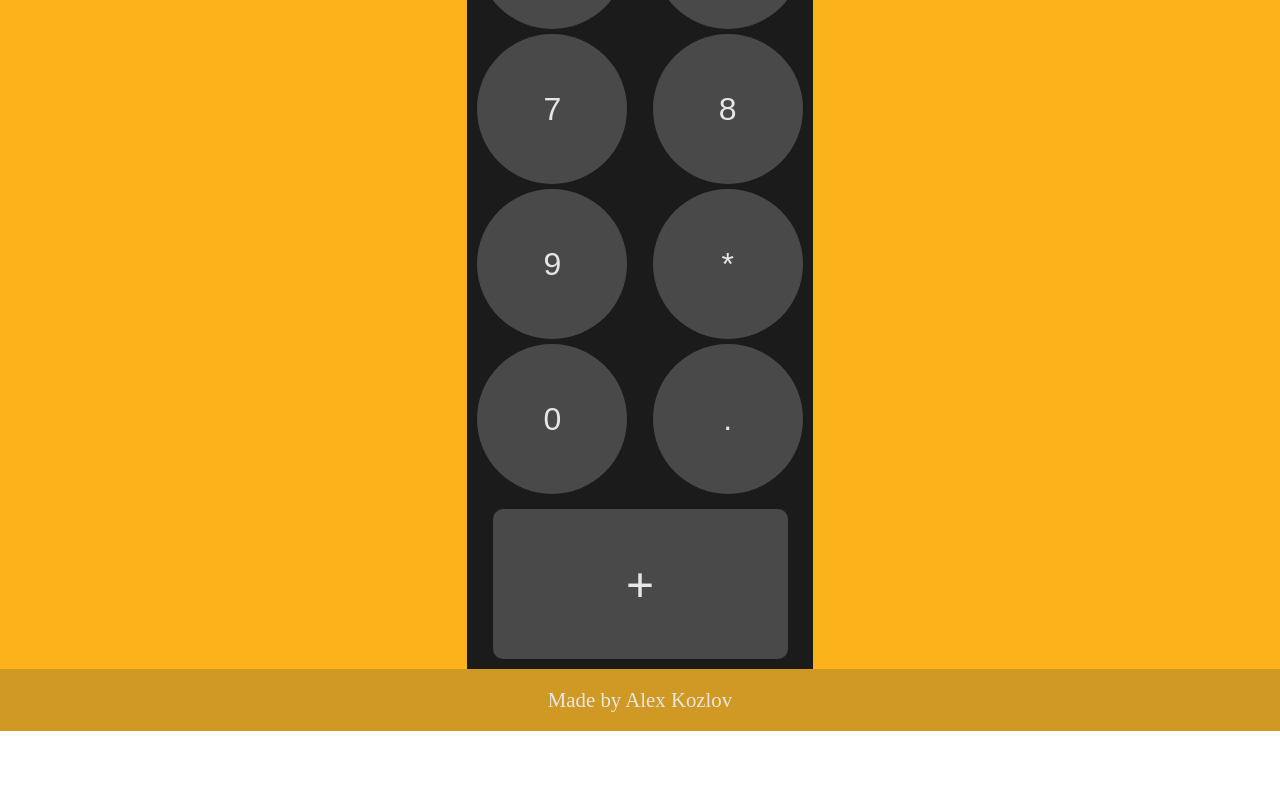
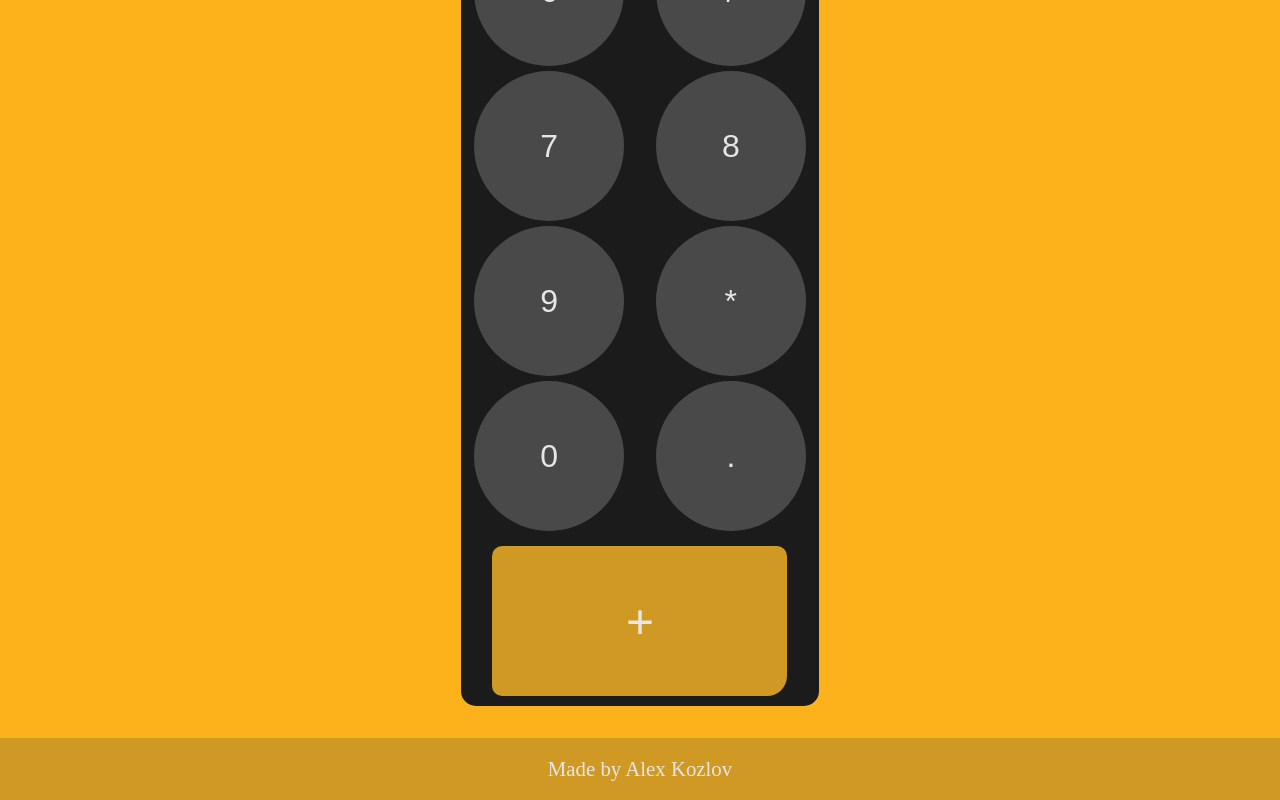
Before and after one commit to alexkozlovm/calculator, a plain HTML site: page index.html in a window 1280 px wide. Shown: the part 1260-2060 px from the top of the page. Before the commit the page ends 1991 px from the top, so only its background shows below. Drawn offline with Linux system fonts and the light colour scheme.

Commit message:
minor changes like sizing tweaks

```diff
--- a/styles.css
+++ b/styles.css
@@ -12,6 +12,7 @@
 }
 body {
     color: var(--clr-text);
+    background-color: var(--clr-main);
 }
 header {
     background-color: var(--clr-main-dark);
@@ -52,10 +53,11 @@ footer {
 }
 #calculator {
     background-color: var(--clr-secondary);
-    width: 27%;
+    width: 28%;
     height: auto;
-    margin: 0 auto;
+    margin: 2rem auto;
     padding-top: 15px;
+    border-radius: 15px;
 }
 #display {
     background-color: var(--clr-slate);
@@ -63,9 +65,10 @@ footer {
     text-align: right;
    padding: 3rem;
     width: 90%;
-    height: 15%;
+    height: 17%;
     margin: auto;
     border-radius: 5px;
+    margin-bottom: 5px;
 }
 #buttons {
     display: flex;
@@ -73,3 +76,7 @@ footer {
     justify-content: space-around;
     gap: 5px;
 }
+#plus {
+    background-color: var(--clr-main-dark);
+    border-bottom-right-radius: 20px;
+}
```
